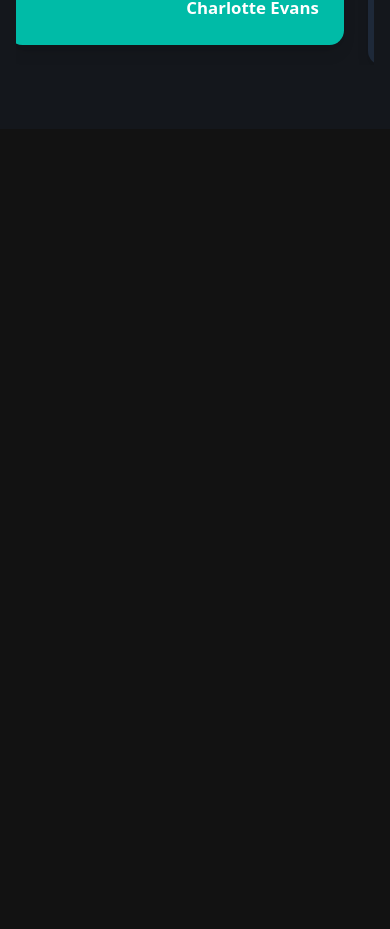
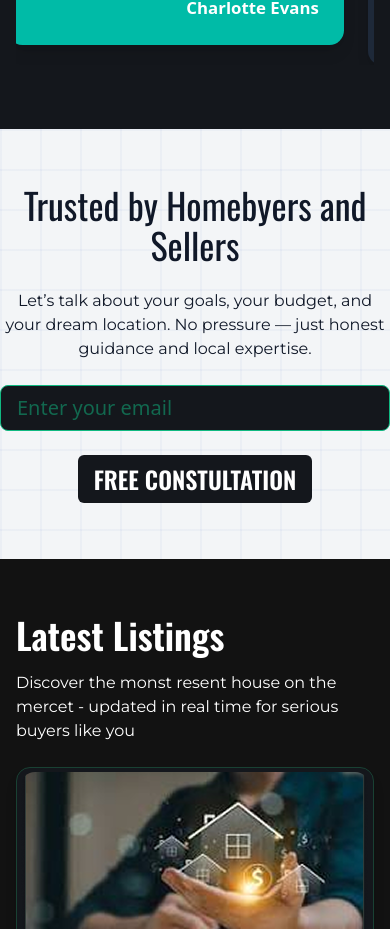
Before and after one commit to mohammedAliYusuf09/luxey-living-client, a Next.js app: page / in a window 390 px wide. Shown: the part 3692-4621 px from the top of the page. Before the commit the page ends 3821 px from the top, so only its background shows below. Built offline with nearby package versions, Linux system fonts and the light colour scheme.

Commit message:
Tips and insite section added

```diff
--- /dev/null
+++ b/app/components/BlogGrid.tsx
@@ -0,0 +1,85 @@
+// components/BlogGrid.tsx
+
+import Image, { StaticImageData } from 'next/image';
+import BlogImage from '@/public/assats/blog-image.png'
+
+// Define a TypeScript interface for the blog post data.
+// This ensures type safety for your data.
+interface BlogPost {
+  id: number;
+  title: string;
+  imageUrl: StaticImageData;
+  date: string;
+}
+
+// Dummy data to demonstrate the layout.
+// In a real application, you would fetch this from an API or a CMS.
+const blogPosts: BlogPost[] = [
+  {
+    id: 1,
+    title: '5 Things to Know Before Buying Your First Home',
+    imageUrl: BlogImage, // Using a placeholder image for demonstration
+    date: '3 days ago',
+  },
+  {
+    id: 2,
+    title: '5 Things to Know Before Buying Your First Home',
+    imageUrl: BlogImage,
+    date: '3 days ago',
+  },
+  {
+    id: 3,
+    title: '5 Things to Know Before Buying Your First Home',
+    imageUrl: BlogImage,
+    date: '3 days ago',
+  },
+  {
+    id: 4,
+    title: '5 Things to Know Before Buying Your First Home',
+    imageUrl: BlogImage,
+    date: '3 days ago',
+  },
+  {
+    id: 5,
+    title: '5 Things to Know Before Buying Your First Home',
+    imageUrl: BlogImage,
+    date: '3 days ago',
+  },
+  {
+    id: 6,
+    title: '5 Things to Know Before Buying Your First Home',
+    imageUrl: BlogImage,
+    date: '3 days ago',
+  },
+];
+
+const BlogGrid = () => {
+  return (
+        <div className="grid grid-cols-1 md:grid-cols-2 lg:grid-cols-3 gap-8 mt-6">
+          {blogPosts.map((post) => (
+            <div
+              key={post.id}
+              className="bg-[#14171C] p-1 sm:p-2 rounded-xl overflow-hidden shadow-lg transform transition-transform duration-300 hover:scale-105 border border-[#194133]"
+            >
+              <div className="relative w-full h-48 sm:h-64 md:h-52 lg:h-48 xl:h-56">
+                <Image
+                  src={post.imageUrl}
+                  alt={post.title}
+                  className="w-full h-full object-cover rounded-t-xl"
+                />
+              </div>
+              <div className="text-white mt-2">
+                <h3 className="text-lg sm:text-xl font-semibold mb-2">
+                  {post.title}
+                </h3>
+                <p className="text-sm sm:text-base text-gray-400">
+                  Posted: {post.date}
+                </p>
+              </div>
+            </div>
+          ))}
+        </div>
+  );
+};
+
+export default BlogGrid;
--- /dev/null
+++ b/app/components/Consultation.tsx
@@ -0,0 +1,29 @@
+import { Montserrat, Oswald } from 'next/font/google';
+import React from 'react'
+
+const oswald = Oswald({
+  subsets: ["latin"],
+  weight: ["400", "500", "600", "700"], // choose weights you need
+});
+
+const montserrat = Montserrat({
+  subsets: ["latin"],
+  weight: ["400", "500", "700"],
+  style: ["normal", "italic"],
+  display: "swap",
+});
+
+function Consultation() {
+  return (
+    <div className='bg-grid-white py-14 text-gray-900 flex flex-col items-center'>
+        <h2 className={`${oswald.className} text-center font-blold text-4xl mb-6`}>Trusted by Homebyers and Sellers</h2>
+        <p className={`font-medium ${montserrat.className} font-normal max-w-[500px] text-center`}>Let’s talk about your goals, your budget, and your dream location. No pressure — just honest guidance and local expertise.</p>
+        <input type="text" placeholder="Enter your email" className="bg-[#14171C] border border-[#10B981] text-[#10B981] px-4 py-2 text-xl lg:text-2xl xl:text-3xl font-light mt-6 rounded-md w-full md:w-[50%]"/>
+        <button className={`bg-[#14171C] hover:bg-[#2c2c35] text-2xl text-white px-4 py-2 rounded-sm font-semibold cursor-pointer mt-6 ${oswald.className}`}>
+           FREE CONSTULTATION
+        </button>
+    </div>
+  )
+}
+
+export default Consultation
--- /dev/null
+++ b/app/components/TipsInsits.tsx
@@ -0,0 +1,30 @@
+import { Montserrat, Oswald } from 'next/font/google';
+import React from 'react'
+import BlogGrid from './BlogGrid';
+
+const montserrat = Montserrat({
+  subsets: ["latin"],
+  weight: ["400", "500", "700"],
+  style: ["normal", "italic"],
+  display: "swap",
+});
+
+const oswald = Oswald({
+  subsets: ["latin"],
+  weight: ["400", "500", "600", "700"], // choose weights you need
+});
+
+function TipsInsits() {
+  return (
+    <div className='responsive-container py-14'>
+        <div className="flex flex-col items-start gap-4">
+            <h1 className={`${oswald.className} font-semibold text-4xl text-white`}>Latest Listings</h1>
+            <p className={`font-medium text-white ${montserrat.className} font-normal max-w-[500px]`}>Discover the monst resent house on the mercet - updated in real time for serious buyers like you</p>
+        </div>
+
+        <BlogGrid />
+    </div>
+  )
+}
+
+export default TipsInsits
--- a/app/globals.css
+++ b/app/globals.css
@@ -95,6 +95,25 @@
   color: #10B981;
 }
 
+
+.bg-grid-blue {
+  background-color: #007bff; /* Base blue background */
+  background-image:
+    linear-gradient(to right, #ffffff0d 1px, transparent 1px),
+    linear-gradient(to bottom, #ffffff0d 1px, transparent 1px);
+  background-size: 64px 64px; /* Size of each grid cell */
+  margin: 0;
+}
+
+.bg-grid-white {
+  background-color: #f3f5f7; /* Base blue background */
+  background-image:
+    linear-gradient(to right, #5070c90d 2px, transparent 2px),
+    linear-gradient(to bottom, #5070c90d 2px, transparent 2px);
+  background-size: 40px 40px; /* Size of each grid cell */
+  margin: 0;
+}
+
 .dark {
   --background: oklch(0.145 0 0);
   --foreground: oklch(0.985 0 0);
--- a/app/page.tsx
+++ b/app/page.tsx
@@ -7,6 +7,8 @@ import HeroImage from '@/public/assats/hero-image.jpg'
 import LatestListing from "./components/LatestListing";
 import AboutHero from "./components/AboutHero";
 import TestimonialCarousel from "./components/TestimonialCarousel";
+import Consultation from "./components/Consultation";
+import TipsInsits from "./components/TipsInsits";
 
 const montserrat = Montserrat({
   subsets: ["latin"],
@@ -45,6 +47,8 @@ export default function Home() {
     <LatestListing/>
     <AboutHero/>
     <TestimonialCarousel />
+    <Consultation/>
+    <TipsInsits/>
     </>
   );
 }
```
Also changed, not shown: public/assats/blog-image.png (added).
